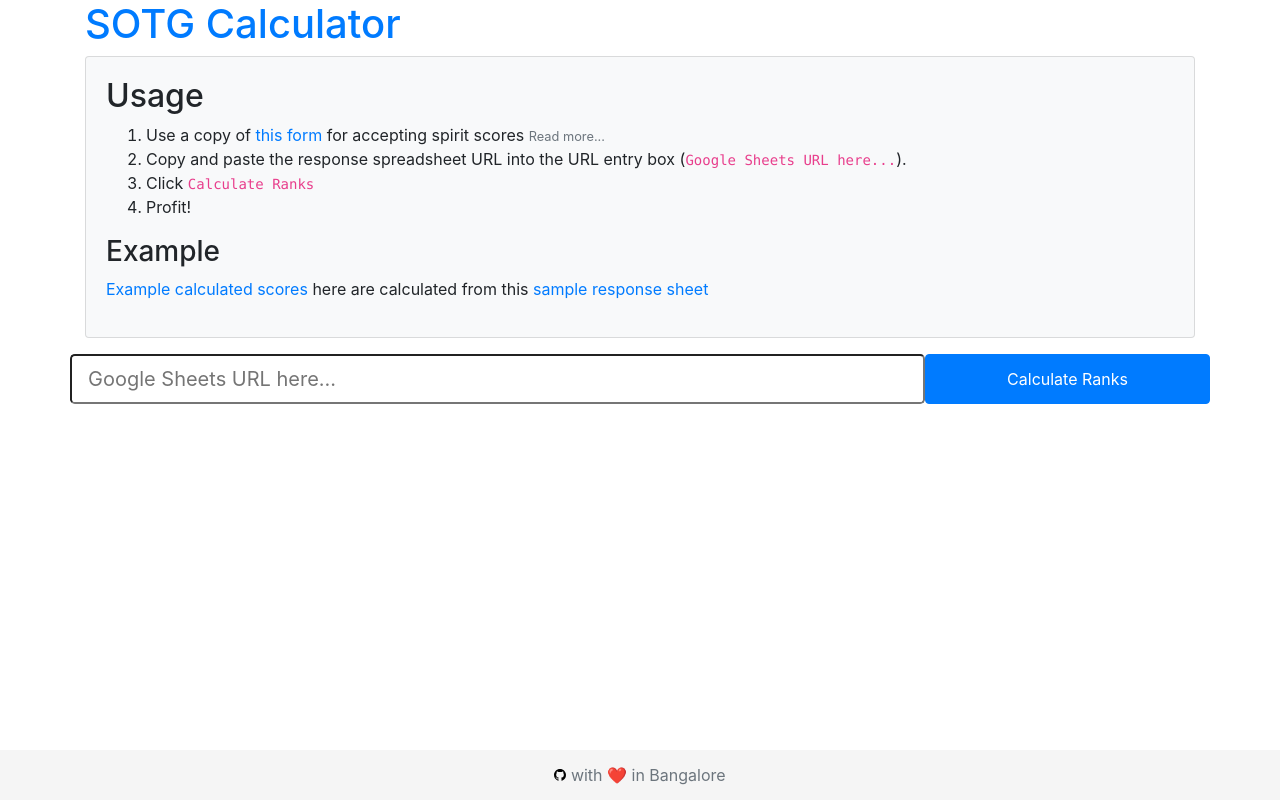
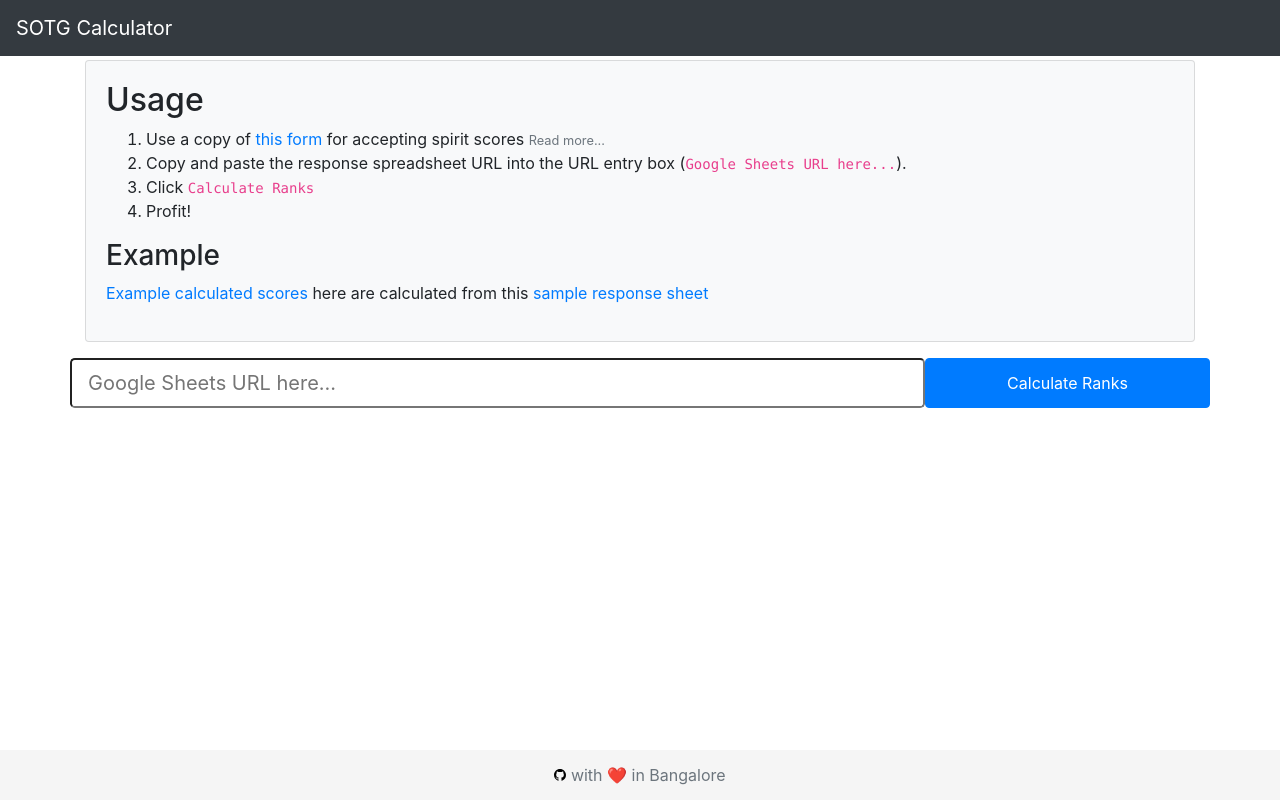
Before and after one commit to india-ultimate/sotg-calculator, a Flask app: page / in a window 1280 px wide. Run offline with Flask 2, Linux system fonts and the light colour scheme; some libraries are stand-ins or nearby versions.

Commit message:
Add a nav bar

```diff
--- /dev/null
+++ b/static/css/styles.css
@@ -0,0 +1,29 @@
+html {
+    position: relative;
+    min-height: 100%;
+}
+
+body {
+    margin-bottom: 60px;
+}
+
+body > .container {
+    padding: 60px 15px 0;
+}
+
+.footer {
+    position: fixed;
+    bottom: 0;
+    width: 100%;
+    height: 50px; /* Set the fixed height of the footer here */
+    line-height: 50px; /* Vertically center the text there */
+    background-color: #f5f5f5;
+}
+
+#nav-scores-received thead {
+    font-size: 0.6em;
+}
+
+#nav-scores-awarded thead {
+    font-size: 0.6em;
+}
--- a/templates/base.html.jinja
+++ b/templates/base.html.jinja
@@ -12,26 +12,17 @@
         </script>
         <link rel="stylesheet" href="https://maxcdn.bootstrapcdn.com/bootstrap/4.0.0/css/bootstrap.min.css" integrity="sha384-Gn5384xqQ1aoWXA+058RXPxPg6fy4IWvTNh0E263XmFcJlSAwiGgFAW/dAiS6JXm" crossorigin="anonymous">
         <meta name="viewport" content="width=device-width, initial-scale=1, shrink-to-fit=no">
-    <style>
-      .footer {
-          position: fixed;
-          bottom: 0;
-          width: 100%;
-          height: 50px; /* Set the fixed height of the footer here */
-          line-height: 50px; /* Vertically center the text there */
-          background-color: #f5f5f5;
-      }
-      #nav-scores-received thead {
-          font-size: 0.6em;
-      }
-      #nav-scores-awarded thead {
-          font-size: 0.6em;
-      }
+        <link rel="stylesheet" href="{{url_for('static', filename='css/styles.css')}}">
         </style>
     </head>
     <body>
-    <div class="mb-3 pb-5 container">
+        <header>
+            <nav class="navbar navbar-expand-md navbar-dark fixed-top bg-dark">
+                <a class="navbar-brand" href="{{url_for('index')}}">SOTG Calculator</a>
+            </nav>
+        </header>
 
+        <main class="container" role="main">
             {% with messages = get_flashed_messages() %}
                 {% if messages %}
                     {% for message in messages %}
@@ -47,7 +38,8 @@
 
             {% block content %}
             {% endblock %}
-    </div>
+        </main>
+
         <footer class="footer d-print-none">
             <div class="container text-center">
                 <span class="text-muted">
--- a/templates/index.html.jinja
+++ b/templates/index.html.jinja
@@ -1,7 +1,5 @@
 {% extends "base.html.jinja" %}
 {% block content %}
-
-    <a class="d-print-none" href="{{url_for('index')}}"><h1>SOTG Calculator</h1></a>
 
     {% if url is not none and rankings is not none and not prompt_column_select %}
 
```
Lines whose indentation alone changed are shown as unchanged.
